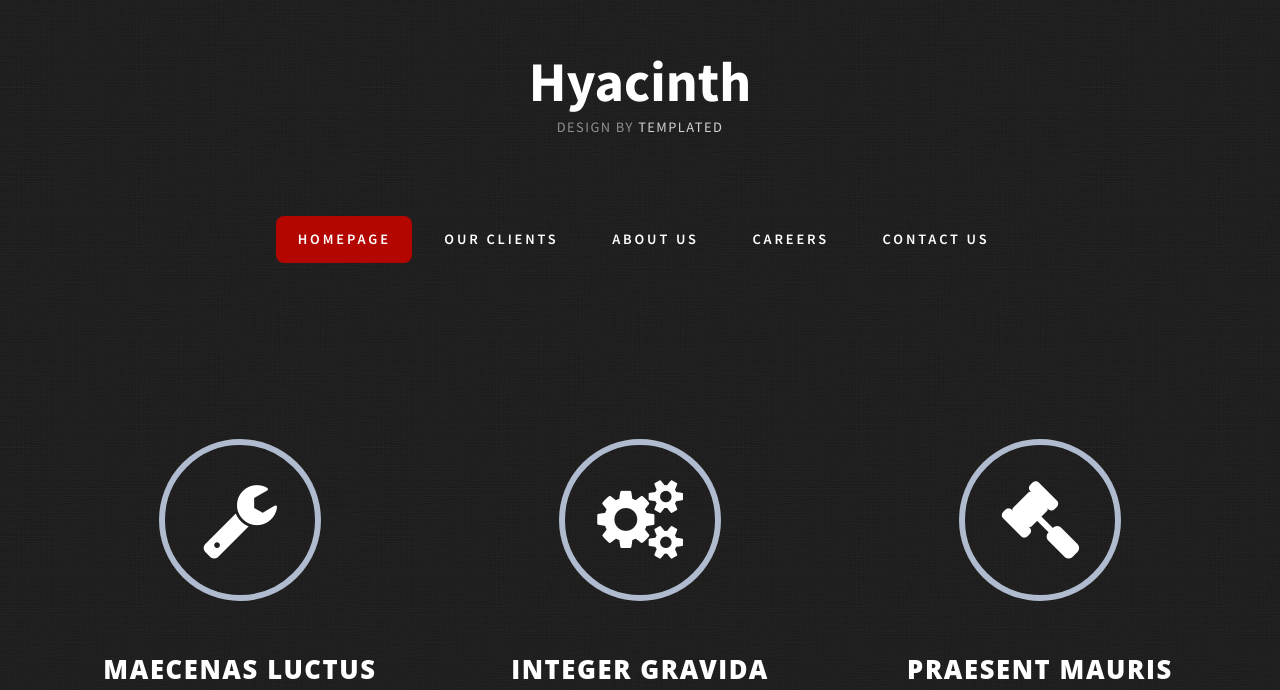
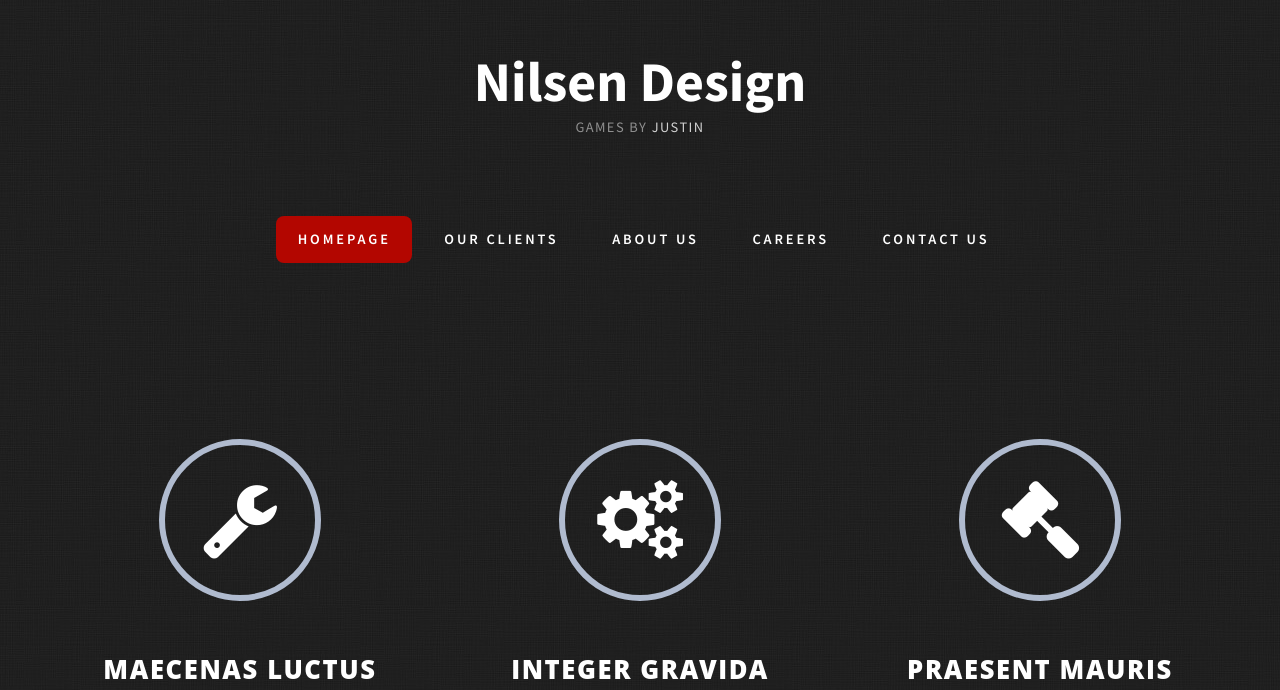
Before and after one commit to Justin-Nilsen/Justin-Nilsen.github.io, a plain HTML site: page index.html in a window 1280 px wide. Shown: the part 114-804 px from the top of the page. Drawn offline with Linux system fonts and the light colour scheme.

Commit message:
modified index.html

```diff
--- a/index.html
+++ b/index.html
@@ -27,8 +27,8 @@ Released   : 20131010
 <div id="header-wrapper">
 	<div id="header" class="container">
 		<div id="logo">
-			<h1><a href="#">Hyacinth</a></h1>
-			<span>Design by <a href="http://templated.co" rel="nofollow">TEMPLATED</a></span> </div>
+			<h1><a href="#">Nilsen Design</a></h1>
+			<span>Games by <a href="http://templated.co" rel="nofollow">JUSTIN</a></span> </div>
 		<div id="menu">
 			<ul>
 				<li class="current_page_item"><a href="#" accesskey="1" title="">Homepage</a></li>
```
